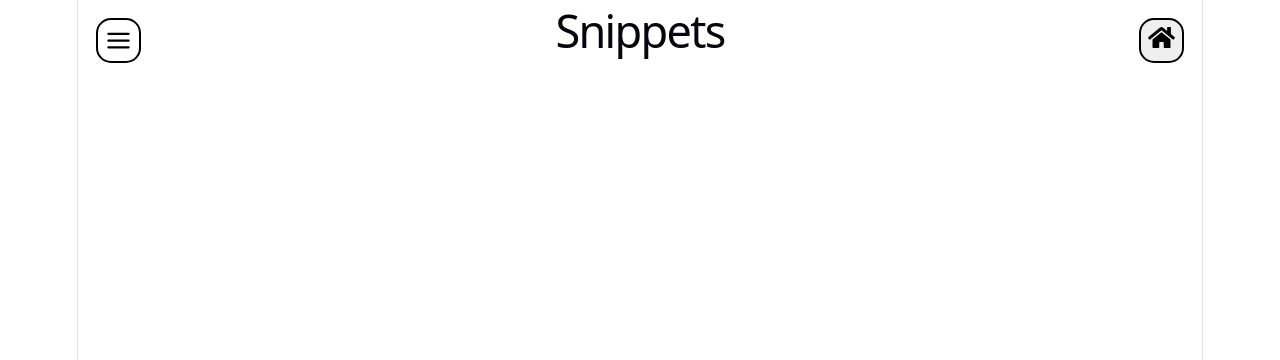
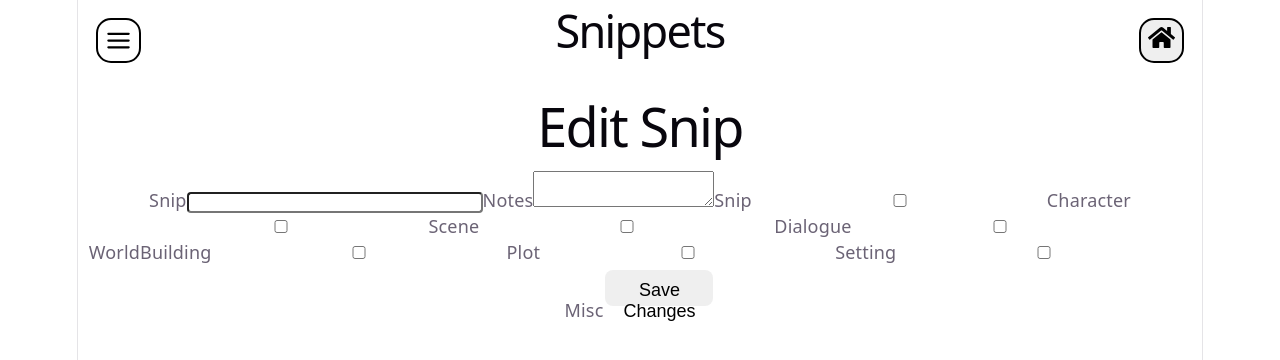
Before and after one commit to avilwock/Snippets, a React (Vite) app in the folder client/: page /snip/1/edit in a window 1280 px wide. Before the commit this address had no page. Shown: the top 360 px of the page. Built offline with nearby package versions, Linux system fonts and the light colour scheme; no server answers; sample sign-in values are in the browser's storage.

Commit message:
set up edit snip and edited snip page to show

```diff
--- a/client/src/App.jsx
+++ b/client/src/App.jsx
@@ -23,7 +23,7 @@ import EditProject from "./pages/EditProject"
 import NewSeries from "./pages/NewSeries"
 import Series from "./pages/Series"
 import EditSeries from "./pages/EditSeries"
-
+import EditSnip from "./pages/EditSnip"
 function App() {
 
   // const [showSplash, setShowSplash] = useState(true);
@@ -65,6 +65,7 @@ function App() {
           <Route path="/new-series" element = {<NewSeries />} />
           <Route path="/series/:id" element ={<Series />} />
           <Route path="/series/:id/edit" element = {<EditSeries />} />
+          <Route path="/snip/:id/edit" element ={<EditSnip />} />
         </Route>
       </Routes>
     </BrowserRouter>
--- /dev/null
+++ b/client/src/pages/EditSnip.jsx
@@ -0,0 +1,194 @@
+import { useEffect, useState } from "react";
+import { useNavigate, useParams } from "react-router-dom";
+
+import Button from "../components/Button/Button"
+
+function EditSnip() {
+    const { id } = useParams();
+    const navigate = useNavigate();
+
+    const [ content, setContent ] = useState("");
+    const [ notes, setNotes ] = useState("");
+    const [ type, setType] = useState([]);
+
+    useEffect (() => {
+        const fetchSnip = async () => {
+        console.log("EDIT SNIP ID:", id);
+
+        try {
+            const response = await fetch(`/api/snip/${id}`, {
+                headers: {
+                    Authorization: `Bearer ${localStorage.getItem("token")}`
+                }
+            });
+
+            console.log("GET response:", response);
+
+            const data = await response.json();
+
+            console.log("GET data:", data);
+
+            if (!response.ok) {
+                throw new Error(data.message || "Failed to get snip");
+            }
+
+            setContent(data.content|| "");
+            setNotes(data.notes || "");
+            console.log("TYPE FROM API:", data.type);
+console.log("IS ARRAY:", Array.isArray(data.type))
+            setType(data.type || []);
+        } catch (error) {
+            console.error("Error getting snipt:", error);
+        }
+    };
+
+    fetchSnip();
+    }, [id]);
+
+    const handleTypeChange=(e) => {
+        const {value,checked} =e.target;
+
+        if (checked) {
+            setType((prevType) => [...prevType, value]);
+        } else {
+            setType((prevType) => prevType.filter((item) => item !== value));
+        }
+    };
+
+    const handleSubmit = async (e) => {
+        e.preventDefault();
+
+        try {
+            const response = await fetch(`/api/snip/${id}`, {
+                method: "PUT",
+                headers: {
+                    "Content-Type": "application/json",
+                    Authorization: `Bearer ${localStorage.getItem("token")}`
+                },
+                body: JSON.stringify({
+                    content,
+                    notes,
+                    type,
+                })
+            });
+
+            const data = await response.json();
+
+            if (!response.ok) {
+                throw new Error(data.message || "Failed to update snip");
+            }
+
+            console.log("Snip updated:", data);
+            navigate(`/snip/${id}`);
+        } catch (error) {
+            console.error("Error updating snip:", error);
+        }
+    };
+
+
+  return (
+    <div>
+        <h1>Edit Snip</h1>
+
+        <form onSubmit={handleSubmit}>
+            <label>
+                Snip
+                <input
+                    type="text"
+                    value={content}
+                    onChange = {(e) => setContent(e.target.value)}
+                    required
+                />
+            </label>
+            <label>
+                Notes
+                <textarea
+                    value={notes}
+                    onChange={(e) => setNotes(e.target.value)}
+                />
+            </label>
+
+
+                <label>
+                    Snip
+                </label>
+
+                <label>
+                    <input
+                        type="checkbox"
+                        value="Character"
+                        checked={type.includes("Character")}
+                        onChange={handleTypeChange}
+                    />
+                    Character
+                </label>
+
+                <label>
+                    <input
+                        type="checkbox"
+                        value="Scene"
+                        checked={type.includes("Scene")}
+                        onChange={handleTypeChange}
+                    />
+                    Scene
+                </label>
+
+                <label>
+                    <input
+                        type="checkbox"
+                        value="Dialogue"
+                        checked={type.includes("Dialogue")}
+                        onChange={handleTypeChange}
+                    />
+                    Dialogue
+                </label>
+
+                <label>
+                    <input
+                        type="checkbox"
+                        value="Worldbuilding"
+                        checked={type.includes("Worldbuilding")}
+                        onChange={handleTypeChange}
+                    />
+                    WorldBuilding
+
+                </label>
+
+                <label>
+                    <input
+                        type="checkbox"
+                        value="Plot"
+                        checked={type.includes("Plot")}
+                        onChange={handleTypeChange}
+                    />
+                    Plot
+                </label>
+
+                <label>
+                    <input
+                        type="checkbox"
+                        value="Setting"
+                        checked={type.includes("Setting")}
+                        onChange={handleTypeChange}
+                    />
+                    Setting
+                </label>
+
+                <label>
+                    <input
+                        type="checkbox"
+                        value="Misc"
+                        checked={type.includes("Misc")}
+                        onChange={handleTypeChange}
+                    />
+                    Misc
+                </label>
+                <Button type="submit">
+                    Save Changes
+                </Button>
+        </form>
+    </div>
+  )
+}
+
+export default EditSnip;
--- a/client/src/pages/Project.jsx
+++ b/client/src/pages/Project.jsx
@@ -28,9 +28,9 @@ function Project() {
         <div>
             <h1>{project.project_name}</h1>
             <button onClick={() =>
-                        navigate(`/project/${project._id}/edit`)}>
-                <FaEdit size={20}/>
-                </button>
+                navigate(`/project/${project._id}/edit`)}>
+            <FaEdit size={20}/>
+            </button>
             <p>{project.description}</p>
             <p>{project.genre}</p>
         </div>
--- a/client/src/pages/Snip.jsx
+++ b/client/src/pages/Snip.jsx
@@ -1,10 +1,15 @@
 import { useEffect, useState } from "react";
-import { useParams } from "react-router-dom";
+import { useParams, useNavigate } from "react-router-dom";
+
+import { FaEdit } from "react-icons/fa"
+
 
 function Snip() {
 
     const { id } = useParams();
     const [snip, setSnip] = useState(null);
+
+    const navigate = useNavigate();
 
     useEffect(() => {
         fetch(`/api/snip/${id}`, {
@@ -12,7 +17,12 @@ function Snip() {
                 Authorization: `Bearer ${localStorage.getItem("token")}`
             }
         })
-            .then((response) => response.json())
+             .then((response) => {
+                if (!response.ok) {
+                    throw new Error("Failed to get snip");
+                }
+                return response.json();
+            })
             .then((data) => setSnip(data))
             .catch((error) => console.error(error));
     }, [id]);
@@ -23,7 +33,13 @@ function Snip() {
 
     return (
         <div>
+            <button onClick={() =>
+                navigate(`/snip/${snip._id}/edit`)}>
+            <FaEdit size={20}/>
+            </button>
             <h1>{snip.content}</h1>
+            <p>{snip.notes}</p>
+            <p>{snip.type.join(", ")}</p>
         </div>
     );
 }
```
Also changed, not shown: client/src/pages/Edit Task.jsx (added), 1 other file (tests, documents, lock files or other folders).
